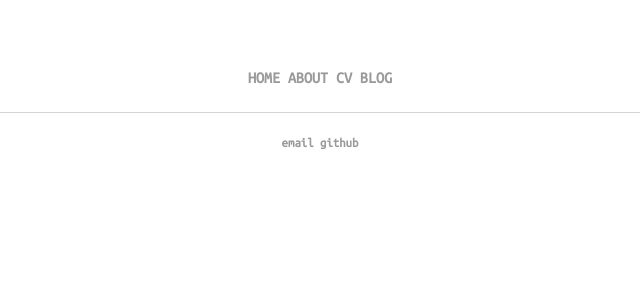
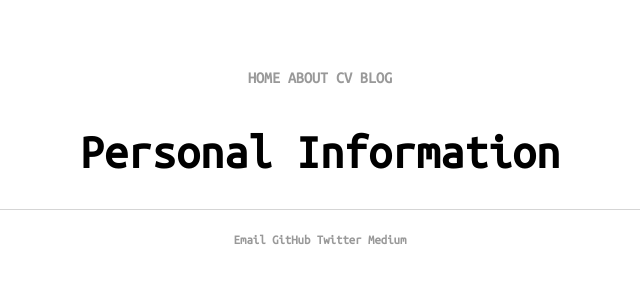
Before and after one commit to sanjevk/portfolio, a Jekyll site: the page built from cv.html, in a window 1280 px wide. Shown: the top 300 px of the page, without its empty margins (320-960 px from the left). Built offline with Jekyll 4.4.1, drawn with Linux system fonts in a browser that asks for light colours.

Commit message:
added cv page

```diff
--- a/_layouts/default.html
+++ b/_layouts/default.html
@@ -21,8 +21,10 @@
 			</div><!-- /.container -->
 			<footer>
 	    		<ul>
-	        		<li><a href="mailto:kanagasalamsanjev@gmail.com">email</a></li>
-	        		<li><a href="https://github.com/sanjevk">github</a></li>
+	        		<li><a href="mailto:kanagasalamsanjev@gmail.com">Email</a></li>
+					<li><a href="https://github.com/sanjevk">GitHub</a></li>
+					<li><a href="https://twitter.com/sanjevk">Twitter</a></li>
+					<li><a href="https://medium.com/@kanagasalamsanjev">Medium</a></li>
 				</ul>
 			</footer>
 		</body>
--- a/cv.html
+++ b/cv.html
@@ -4,5 +4,5 @@ title: CV
 ---
 
 <div class="blurb">
-
+	<h1 class="blog_title">Personal Information</h1>
 </div><!-- /.blurb -->
```
